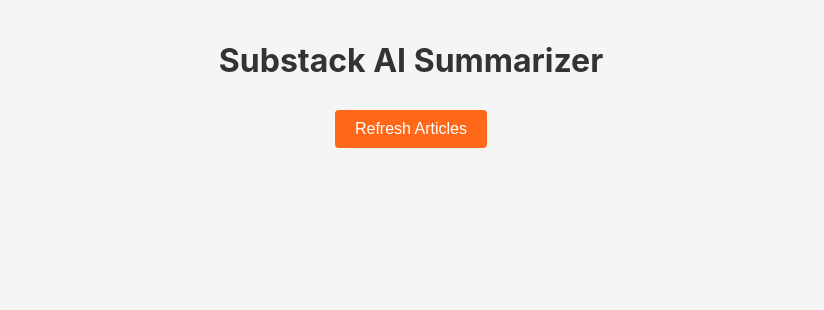
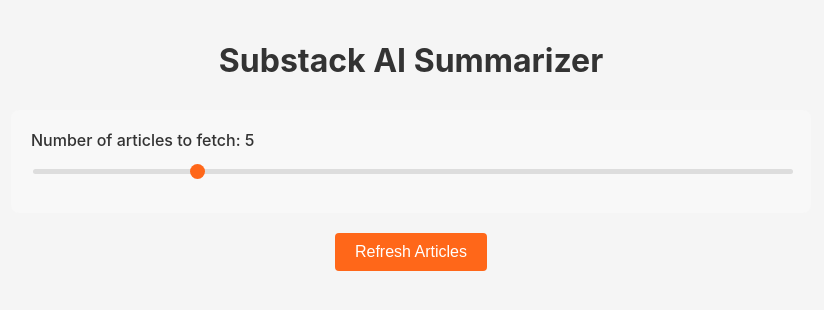
Before and after one commit to juvodu/substack-summarizer, a Flask app: page / in a window 1280 px wide. Shown: the top 310 px of the page, without its empty margins (229-1053 px from the left). Run offline with Flask 3, Linux system fonts and the light colour scheme.

Commit message:
Add article limit control and improve summary generation
- Add slider to control number of articles (1-20)
- Add delay between summary requests to prevent API failures
- Implement retry mechanism for failed summaries
- Process summaries from newest to oldest
- Improve error handling and user feedback

```diff
--- a/app.py
+++ b/app.py
@@ -139,6 +139,9 @@ def index():
 async def refresh():
     """Fetch article metadata from Substack inbox"""
     try:
+        # Get the article limit from query parameters, default to 5
+        article_limit = int(request.args.get('limit', 5))
+
         async with async_playwright() as p:
             print("Launching browser...")
             browser = await p.chromium.launch(
@@ -175,7 +178,7 @@ async def refresh():
                     print(f"Found {len(links)} links with {selector}")
                     if links:
                         # Collect all article info first
-                        for link in links[:3]:  # Only process top 3 for now
+                        for link in links[:article_limit]:  # Only process up to the limit
                             try:
                                 url = await link.get_attribute('href')
 
--- a/static/css/styles.css
+++ b/static/css/styles.css
@@ -221,6 +221,49 @@ h1 {
     font-size: 14px;
 }
 
+.settings-container {
+    max-width: 800px;
+    margin: 20px auto;
+    padding: 20px;
+    background: #f8f8f8;
+    border-radius: 8px;
+}
+
+.setting {
+    margin-bottom: 15px;
+}
+
+.setting label {
+    display: block;
+    margin-bottom: 8px;
+    color: #333;
+    font-weight: 500;
+}
+
+input[type="range"] {
+    width: 100%;
+    height: 5px;
+    border-radius: 5px;
+    background: #ddd;
+    outline: none;
+    -webkit-appearance: none;
+}
+
+input[type="range"]::-webkit-slider-thumb {
+    -webkit-appearance: none;
+    appearance: none;
+    width: 15px;
+    height: 15px;
+    border-radius: 50%;
+    background: #FF6719;
+    cursor: pointer;
+    transition: background .2s;
+}
+
+input[type="range"]::-webkit-slider-thumb:hover {
+    background: #e65c17;
+}
+
 @keyframes spin {
     0% { transform: rotate(0deg); }
     100% { transform: rotate(360deg); }
--- a/templates/index.html
+++ b/templates/index.html
@@ -8,6 +8,12 @@
 </head>
 <body>
     <h1>Substack AI Summarizer</h1>
+    <div class="settings-container">
+        <div class="setting">
+            <label for="article-limit">Number of articles to fetch: <span id="article-limit-value">5</span></label>
+            <input type="range" id="article-limit" min="1" max="20" step="1" value="5">
+        </div>
+    </div>
     <div id="refresh-button-container">
         <button id="refresh-button">Refresh Articles</button>
     </div>
@@ -126,14 +132,106 @@
             }
         }
 
+        // Settings management
+        const SETTINGS_KEY = 'substack_settings';
+
+        function saveSettings() {
+            const settings = {
+                articleLimit: parseInt($('#article-limit').val())
+            };
+            localStorage.setItem(SETTINGS_KEY, JSON.stringify(settings));
+        }
+
+        function loadSettings() {
+            const settings = JSON.parse(localStorage.getItem(SETTINGS_KEY) || '{}');
+            if (settings.articleLimit) {
+                $('#article-limit').val(settings.articleLimit);
+                $('#article-limit-value').text(settings.articleLimit);
+            }
+        }
+
+        // Update article limit display when slider moves
+        $('#article-limit').on('input', function() {
+            $('#article-limit-value').text($(this).val());
+            saveSettings();
+        });
+
+        // Utility function to delay execution
+        function delay(ms) {
+            return new Promise(resolve => setTimeout(resolve, ms));
+        }
+
+        // Function to retry failed requests
+        async function retryRequest(fn, retries = 3, delayMs = 1000) {
+            for (let i = 0; i < retries; i++) {
+                try {
+                    return await fn();
+                } catch (error) {
+                    if (i === retries - 1) throw error;
+                    await delay(delayMs * (i + 1)); // Exponential backoff
+                }
+            }
+        }
+
+        async function generateSummary(article, articleElement) {
+            try {
+                const summary = await retryRequest(async () => {
+                    return await $.ajax({
+                        url: '/summarize',
+                        method: 'POST',
+                        contentType: 'application/json',
+                        data: JSON.stringify({ article })
+                    });
+                });
+
+                // Update cache with new summary
+                const cachedSummaries = getCachedSummaries();
+                cachedSummaries[article.url] = summary.summary;
+                saveToCache(CACHE_KEY_SUMMARIES, cachedSummaries);
+
+                // Update UI with new summary
+                articleElement.find('.article-summary-container').html(`
+                    <div class="ai-badge">
+                        <svg viewBox="0 0 24 24" fill="none" xmlns="http://www.w3.org/2000/svg">
+                            <path d="M12 2L2 7L12 12L22 7L12 2Z" stroke="currentColor" stroke-width="2" stroke-linecap="round" stroke-linejoin="round"/>
+                            <path d="M2 17L12 22L22 17" stroke="currentColor" stroke-width="2" stroke-linecap="round" stroke-linejoin="round"/>
+                            <path d="M2 12L12 17L22 12" stroke="currentColor" stroke-width="2" stroke-linecap="round" stroke-linejoin="round"/>
+                        </svg>
+                        AI Summary
+                    </div>
+                    <p class="article-summary">${summary.summary}</p>
+                `);
+            } catch (error) {
+                console.error('Error processing article:', error);
+                articleElement.find('.article-summary-container').html(`
+                    <div class="summary-placeholder" style="color: #dc3545;">
+                        Failed to generate summary. <a href="#" class="retry-summary">Retry</a>
+                    </div>
+                `);
+
+                // Add retry handler
+                articleElement.find('.retry-summary').click(async (e) => {
+                    e.preventDefault();
+                    articleElement.find('.article-summary-container').html(`
+                        <div class="summary-placeholder">
+                            <div class="spinner"></div>
+                            <div>Generating AI summary...</div>
+                        </div>
+                    `);
+                    await generateSummary(article, articleElement);
+                });
+            }
+        }
+
         async function refreshArticles() {
             try {
                 // Show progress bar but keep existing articles
                 $('#progress-container').show();
                 $('#refresh-button').prop('disabled', true);
 
-                // Get article metadata
-                const response = await $.get('/refresh');
+                // Get article metadata with limit
+                const articleLimit = parseInt($('#article-limit').val());
+                const response = await $.get('/refresh', { limit: articleLimit });
                 const newArticles = response.articles;
 
                 // Hide progress bar
@@ -156,7 +254,7 @@
                 // Find truly new articles (not in cache)
                 const genuinelyNewArticles = newArticles.filter(article => !existingArticles[article.url]);
 
-                // Prepend new articles at the top of the list
+                // Prepend new articles at the top of the list (newest first)
                 genuinelyNewArticles.reverse().forEach((article) => {
                     updatedArticles[article.url] = article;
                     const articleHtml = createArticleCard(article, Object.keys(updatedArticles).length - 1);
@@ -166,46 +264,12 @@
                 // Save updated articles to cache
                 saveToCache(CACHE_KEY_ARTICLES, updatedArticles);
 
-                // Generate summaries only for new articles
-                for (const article of genuinelyNewArticles) {
+                // Generate summaries from newest to oldest (process the array in reverse order of display)
+                for (const article of [...genuinelyNewArticles].reverse()) {
                     const articleElement = $(`div[data-url="${article.url}"]`);
-                    const index = articleElement.index();
-
-                    try {
-                        const summary = await $.ajax({
-                            url: '/summarize',
-                            method: 'POST',
-                            contentType: 'application/json',
-                            data: JSON.stringify({ article })
-                        });
-
-                        // Update cache with new summary
-                        cachedSummaries[article.url] = summary.summary;
-                        saveToCache(CACHE_KEY_SUMMARIES, cachedSummaries);
-
-                        // Update UI with new summary
-                        articleElement.find('.article-summary-container').html(`
-                            <div class="ai-badge">
-                                <svg viewBox="0 0 24 24" fill="none" xmlns="http://www.w3.org/2000/svg">
-                                    <path d="M12 2L2 7L12 12L22 7L12 2Z" stroke="currentColor" stroke-width="2" stroke-linecap="round" stroke-linejoin="round"/>
-                                    <path d="M2 17L12 22L22 17" stroke="currentColor" stroke-width="2" stroke-linecap="round" stroke-linejoin="round"/>
-                                    <path d="M2 12L12 17L22 12" stroke="currentColor" stroke-width="2" stroke-linecap="round" stroke-linejoin="round"/>
-                                </svg>
-                                AI Summary
-                            </div>
-                            <p class="article-summary">${summary.summary}</p>
-                        `);
-
-                    } catch (error) {
-                        console.error('Error processing article:', error);
-                        articleElement.find('.article-summary-container').html(`
-                            <div class="summary-placeholder" style="color: #dc3545;">
-                                Failed to generate summary
-                            </div>
-                        `);
-                    }
+                    await generateSummary(article, articleElement);
+                    await delay(1000); // Wait 1 second between summary requests
                 }
-
             } catch (error) {
                 console.error('Error refreshing articles:', error);
                 // Hide progress bar and show error notification
@@ -218,6 +282,8 @@
         }
 
         $(document).ready(function() {
+            // Load saved settings
+            loadSettings();
             // Display cached articles on page load
             displayCachedArticles();
             // Set up refresh button handler
```
